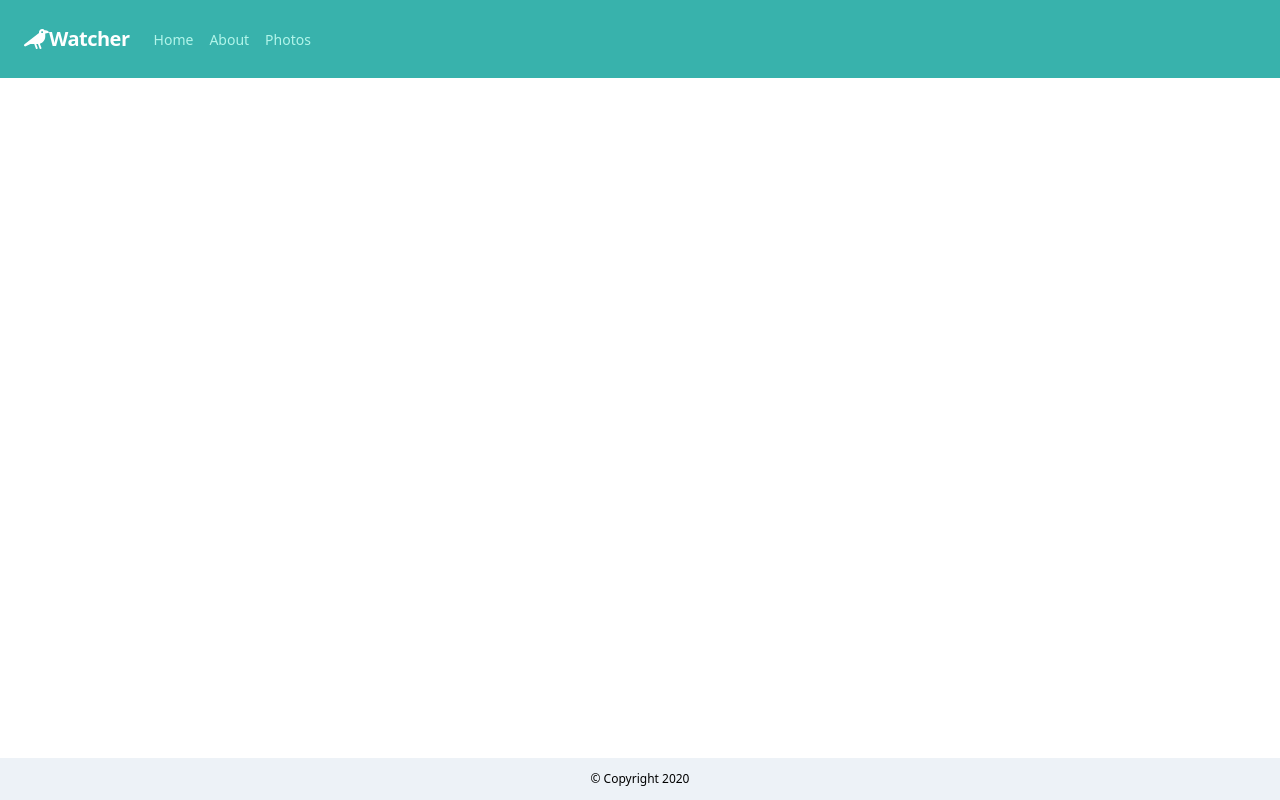
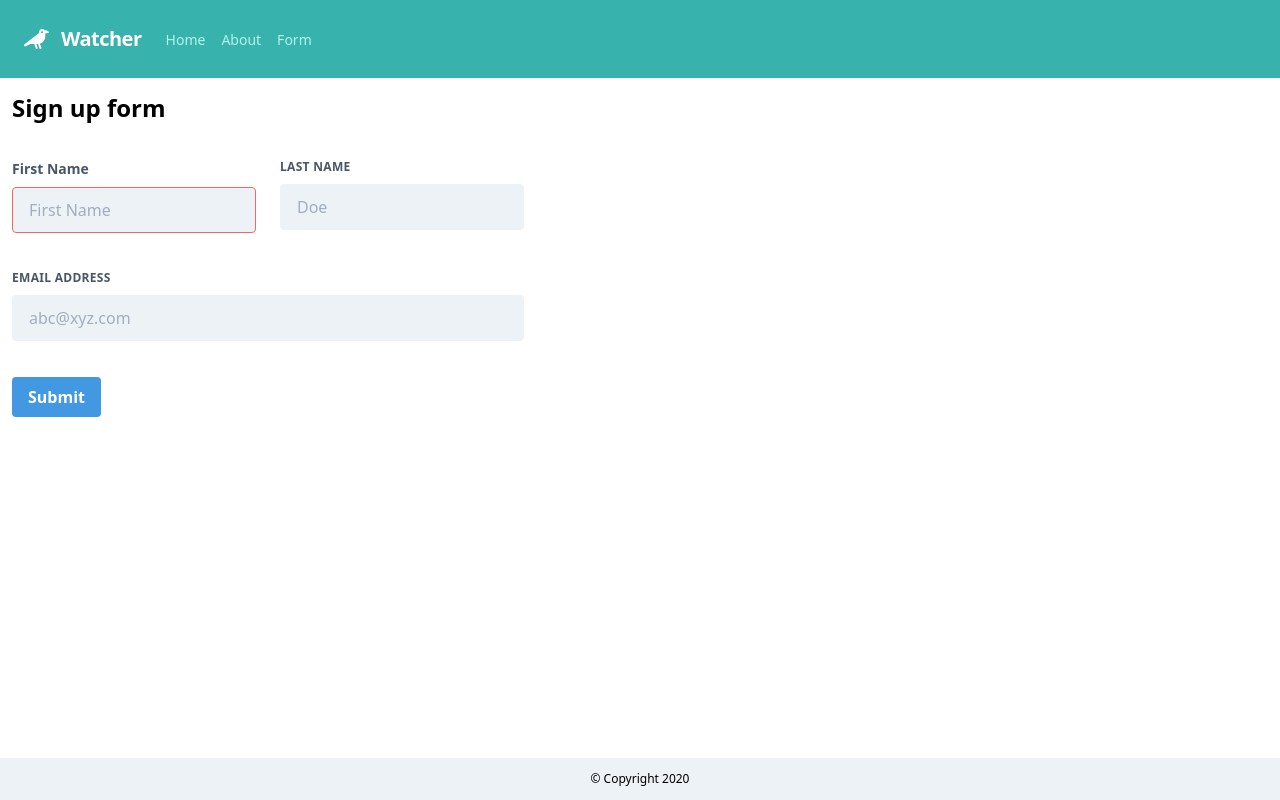
Before and after one commit to monichoo/Myreactapp, a React (Create React App) app: page /form in a window 1280 px wide. Built offline with nearby package versions, Linux system fonts and the light colour scheme.

Commit message:
Added Form

```diff
--- a/package.json
+++ b/package.json
@@ -11,6 +11,7 @@
     "@testing-library/user-event": "^7.1.2",
     "autoprefixer": "^9.8.6",
     "axios": "^0.20.0",
+    "formik": "^2.1.5",
     "postcss-cli": "^7.1.1",
     "react": "^16.13.1",
     "react-dom": "^16.13.1",
--- a/src/App.js
+++ b/src/App.js
@@ -10,6 +10,7 @@ import Header from './Components/Header'
 import Footer from './Components/Footer'
 import Home from './Views/Home'
 import About from './Views/About'
+import Form from './Views/Form'
 import Photo from './Views/Photo'
 
 function App() {
@@ -25,6 +26,9 @@ function App() {
             <Route path="/about">
               <About />
             </Route>
+            <Route path="/form">
+              <Form />
+            </Route>
             <Route path="/photos/:id">
               <Photo />
             </Route>
--- a/src/Components/Navigation.js
+++ b/src/Components/Navigation.js
@@ -8,7 +8,7 @@ function Navigation(){
     return(
         <nav class="flex items-center justify-between flex-wrap bg-teal-500 p-6">
           <div class="flex items-center flex-shrink-0 text-white mr-6">
-            <span className="text-xl">
+            <span className="text-xl pr-3">
               <FontAwesomeIcon icon={faCrow} />
             </span>
             <span class="font-semibold text-xl tracking-tight">Watcher</span>
@@ -22,7 +22,7 @@ function Navigation(){
             <div class="text-sm lg:flex-grow">
               <Link to="/" className="block mt-4 lg:inline-block lg:mt-0 text-teal-200 hover:text-white mr-4">Home</Link>
               <Link to="/about" className="block mt-4 lg:inline-block lg:mt-0 text-teal-200 hover:text-white mr-4">About</Link>
-              <Link to="/photos" className="block mt-4 lg:inline-block lg:mt-0 text-teal-200 hover:text-white mr-4">Photos</Link>
+              <Link to="/form" className="block mt-4 lg:inline-block lg:mt-0 text-teal-200 hover:text-white mr-4">Form</Link>
             </div>
           </div>
         </nav>
--- /dev/null
+++ b/src/Components/SignUpForm.js
@@ -0,0 +1,111 @@
+import React from 'react';
+import { useFormik } from 'formik';
+
+ const validate = values => {
+   const errors = {};
+   if (!values.firstName) {
+     errors.firstName = 'Required';
+   } else if (values.firstName.length > 15) {
+     errors.firstName = 'Must be 15 characters or less';
+   }
+
+   if (!values.lastName) {
+     errors.lastName = 'Required';
+   } else if (values.lastName.length > 20) {
+     errors.lastName = 'Must be 20 characters or less';
+   }
+
+   if (!values.email) {
+     errors.email = 'Required';
+   } else if (!/^[A-Z0-9._%+-]+@[A-Z0-9.-]+\.[A-Z]{2,4}$/i.test(values.email)) {
+     errors.email = 'Invalid email address';
+   }
+
+   return errors;
+ }
+
+ const SignUpForm = () => {
+   const formik = useFormik({
+     initialValues: {
+       firstName: '',
+       lastName: '',
+       email: '',
+     },
+     validate,
+     onSubmit: values => {
+       alert(JSON.stringify(values, null, 2));
+     },
+   })
+   return (
+     <form className ="w-full max-w-lg" onSubmit={formik.handleSubmit}>
+       <div className="flex flex-wrap -mx-3 mb-6">
+          <div className="w-full md:w-1/2 px-3 mb-6 md:mb-0">
+            <label className="block text-gray-700 text-sm font-bold mb-2" htmlFor="firstName">First Name</label>
+            <input
+              className="appearance-none block w-full bg-gray-200 text-gray-700 border border-red-500 rounded py-3 px-4 mb-3 leading-tight focus:outline-none focus:bg-white"
+              placeholder="First Name"
+              id="firstName"
+              name="firstName"
+              type="text"
+              onChange={formik.handleChange}
+              onBlur={formik.handleBlur}
+              value={formik.values.firstName}
+            />
+            {formik.touched.firstName && formik.errors.firstName ? (
+              <div>
+                <p class="text-red-500 text-xs italic">{formik.errors.firstName}</p>
+              </div>
+            ) : null}
+          </div>
+          <div class="w-full md:w-1/2 px-3">
+            <label className="block uppercase tracking-wide text-gray-700 text-xs font-bold mb-2" htmlFor="lastName">Last Name</label>
+            <input
+              className="appearance-none block w-full bg-gray-200 text-gray-700 border border-gray-200 rounded py-3 px-4 leading-tight focus:outline-none focus:bg-white focus:border-gray-500"
+              placeholder="Doe"
+              id="lastName"
+              name="lastName"
+              type="text"
+              onChange={formik.handleChange}
+              onBlur={formik.handleBlur}
+              value={formik.values.lastName}
+            />
+            {formik.touched.lastName && formik.errors.lastName ? (
+              <div>
+                <p class="text-red-500 text-xs italic">{formik.errors.lastName}</p>
+              </div>
+            ) : null}
+          </div>
+        </div>
+
+        <div className="flex flex-wrap -mx-3 mb-6">
+            <div class="w-full px-3">
+              <label className="block uppercase tracking-wide text-gray-700 text-xs font-bold mb-2" htmlFor="email">Email Address</label>
+              <input
+                className="appearance-none block w-full bg-gray-200 text-gray-700 border border-gray-200 rounded py-3 px-4 mb-3 leading-tight focus:outline-none focus:bg-white focus:border-gray-500"
+                placeholder="abc@xyz.com"
+                id="email"
+                name="email"
+                type="email"
+                onChange={formik.handleChange}
+                onBlur={formik.handleBlur}
+                value={formik.values.email}
+              />
+              {formik.touched.email && formik.errors.email ? (
+                <div>
+                  <p class="text-red-500 text-xs italic">{formik.errors.email}</p>
+                </div>
+              ) : null}
+            </div>
+          </div>
+
+          <div className="flex flex-wrap -mx-3 mb-6">
+            <div class="w-full px-3">
+              <button className="bg-blue-500 hover:bg-blue-700 text-white font-bold py-2 px-4 rounded focus:outline-none focus:shadow-outline" type="submit">Submit</button>
+            </div>
+          </div>
+     </form>
+   )
+ }
+
+
+ export default SignUpForm;
--- /dev/null
+++ b/src/Views/Form.js
@@ -0,0 +1,14 @@
+import React from 'react'
+import SignUpForm from '../Components/SignUpForm'
+
+function Form(){
+    return(
+        <div className="w-full w-full max-w-lg">
+            <h1 className="font-bold text-2xl w-full mb-4"> Sign up form</h1>
+            <div class="flex mb-4"></div>
+            <SignUpForm />
+        </div>
+    );
+}
+
+export default Form
--- /dev/null
+++ b/src/styles-custom.css
@@ -0,0 +1,19 @@
+input[type="email"],
+input[type="text"],
+input[type="number"],
+textarea,
+select {
+  width: 400px;
+}
+
+label {
+  margin-top: 1rem;
+}
+
+label.checkbox {
+  font-weight: normal;
+}
+
+button[type="submit"] {
+  margin-top: 1rem;
+}
```
Also changed, not shown: src/tailwind.css, 1 other file (tests, documents, lock files or other folders).
